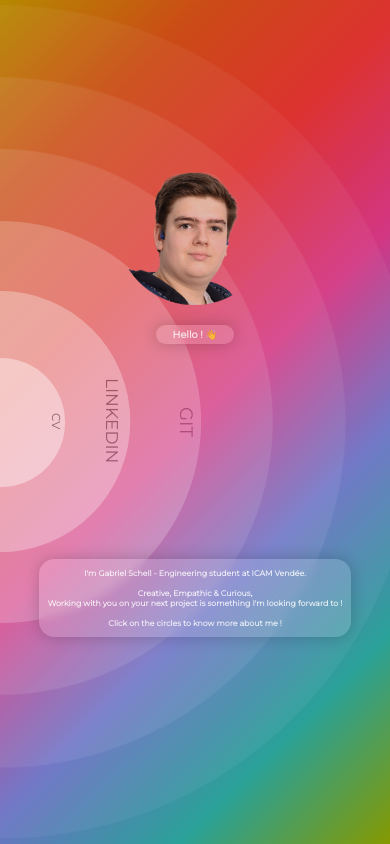
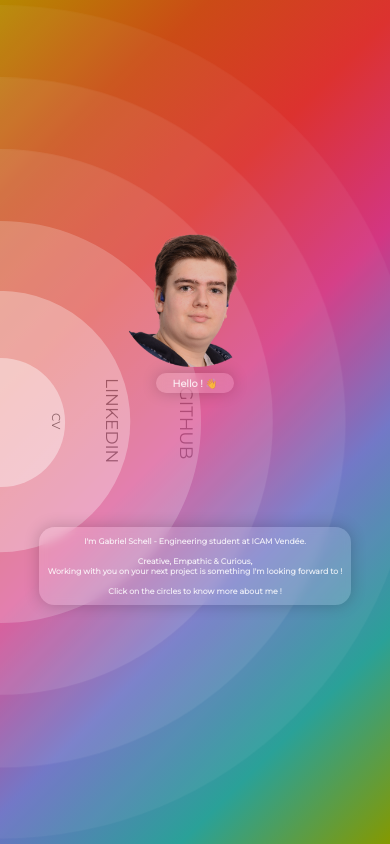
Before and after one commit to GabrielSchell/GabrielSchell.github.io, a plain HTML site: page index.html in a window 390 px wide. Drawn offline with Linux system fonts and the light colour scheme.

Commit message:
div size issues on mobile + "git" to "github"

```diff
--- a/assets/css/main.css
+++ b/assets/css/main.css
@@ -248,7 +248,7 @@ div.navbar-dropdown {
   --csize1: inherit ;
   --fontsi: calc(var(--csize2)*0.045);
   font-size: var(--fontsi);
-  margin-top: calc(var(--csize2)*0.45);
+  margin-top: calc(var(--csize2)*0.4);
   margin-left: calc(var(--csize2)*0.95);
   transform: rotate(90deg);
   transform-origin: 30%;
@@ -390,13 +390,13 @@ div.navbar-dropdown {
 @media all and (orientation: portrait) {
 
   #welcome-cont-img {
-    top: calc((50vh - (var(--contheight))*1.75));
+    top: calc((50vh - (var(--contheight))*1.35));
   }
   #welcome-cont {
-    top: calc((50vh - (var(--contheight))*5));
+    top: calc((50vh - (var(--contheight))*2.5));
   }
   #welcome-cont-text {
-    top: calc((50vh - (var(--contheight))*-1.75));
+    top: calc((50vh - (var(--contheight))*-1.35));
   }
 
 
--- a/index.html
+++ b/index.html
@@ -59,7 +59,7 @@ TODO:
     <div id="circle-xxxlarge" onclick="_404_()" style="cursor: pointer;"></div>
     <div id="circle-xxlarge" onclick="_404_()" style="cursor: pointer;"></div>
     <div id="circle-xlarge" onclick="_404_()" style="cursor: pointer;"></div>
-    <div id="circle-large" onclick="git()" style="cursor: pointer;"><div id="animation2">GIT</div></div>
+    <div id="circle-large" onclick="git()" style="cursor: pointer;"><div id="animation2">GITHUB</div></div>
     <div id="circle-medium" onclick="linkedin()" style="cursor: pointer;"><div id="animation1">LINKEDIN</div></div>
     <div id="circle-small" onclick="cv()" style="cursor: pointer;">
       <div id="animation">CV</div>
```
